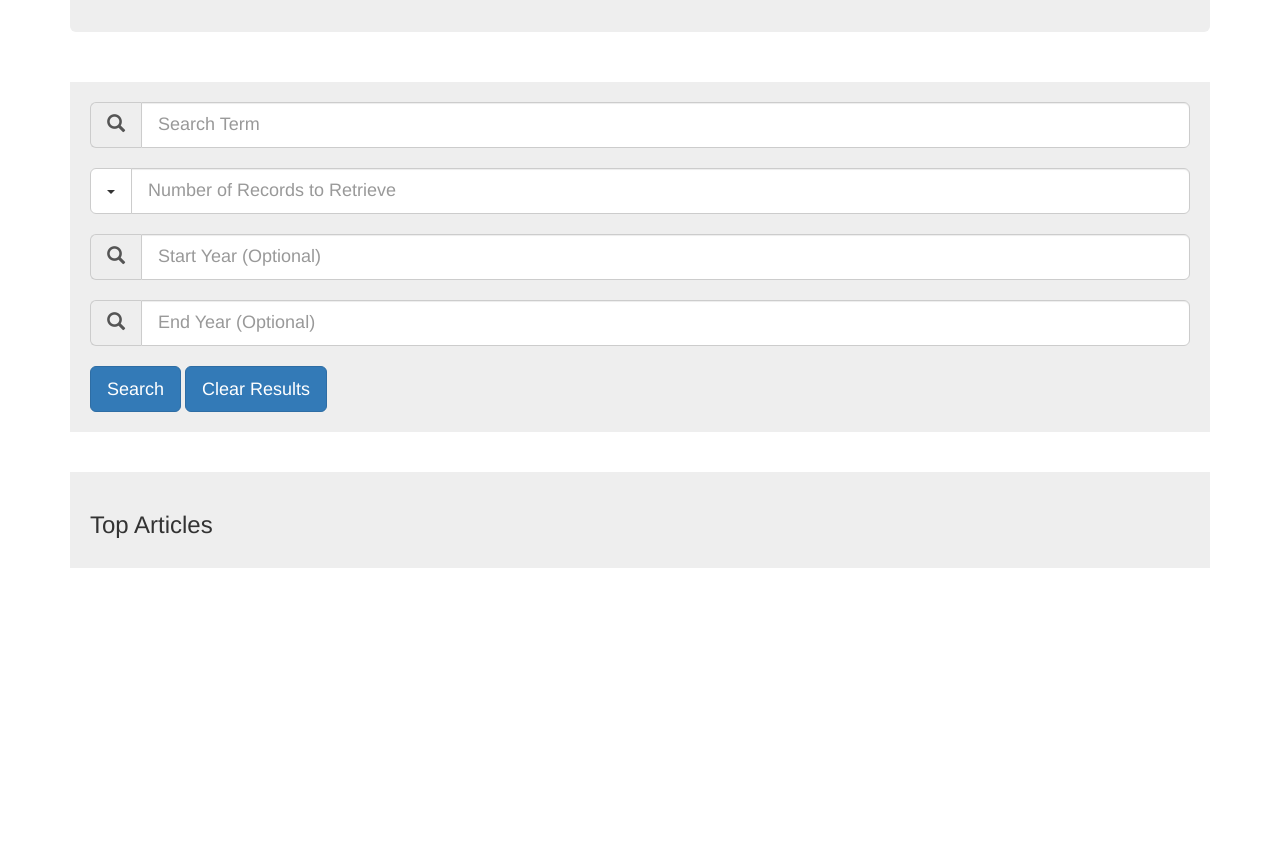
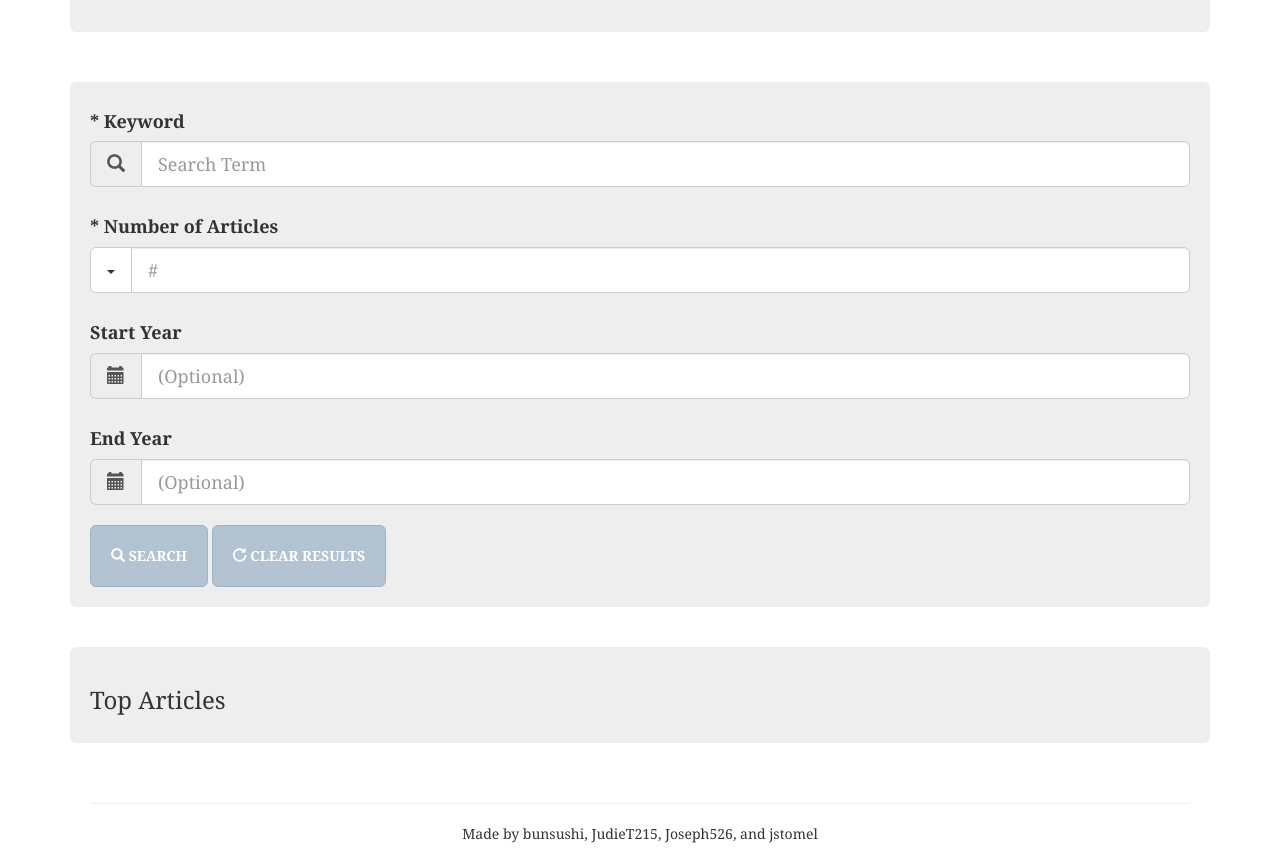
Before and after one commit to Joseph526/NYT-Article-Search, a plain HTML site: page index.html in a window 1280 px wide. Shown: the part 210-1061 px from the top of the page. Before the commit the page ends 800 px from the top, so only its background shows below. Drawn offline with nearby package versions, Linux system fonts and the light colour scheme.

Commit message:
addition CSS styling

```diff
--- a/assets/css/style.css
+++ b/assets/css/style.css
@@ -1,19 +1,67 @@
+/* Main Styles */
+
+body {
+    font-family: "Georgia", serif;
+}
+
 h1 {
     font-family: "Playfair Display", serif;
 }
 
+h4 {
+    font-weight: bold;
+}
+
+li {
+    padding: 10px;
+    text-align: center;
+}
+
+li:hover {
+    background-color: #eee;
+}
+
+/* Header */
 .jumbotron {
     text-align: center;
 }
 
+/* Search form */
 .form {
     background-color: #eee;
     padding: 20px;
     margin: 20px auto;
+    border-radius: 6px;
 }
 
+.dropdown-menu {
+    min-width: 50px;
+}
+
+.btn-form {
+    background-color: #b4c3d1;
+    color: #fff;
+    padding: 20px;
+    border-radius: 6px;
+    font-weight: bold;
+    text-transform: uppercase;
+    border: 1px solid #9fb3c6;
+}
+
+.btn-form:hover {
+    background-color: #9fb3c6;
+}
+
+/* Article Results */
 .article-well {
     background-color: #eee;
     padding: 20px;
     margin: 20px auto;
+    border-radius: 6px;
 }
+
+/* Footer */
+footer {
+    text-align: center;
+    padding: 20px;
+}
--- a/index.html
+++ b/index.html
@@ -38,6 +38,7 @@
         <div class="row">
             <div class="col-md-12">
                 <div class="form">
+                    <h4>* Keyword</h4>
                     <div class="input-group input-group-lg">
                         <span class="input-group-addon" id="sizing-addon1">
                             <span class="glyphicon glyphicon-search"></span>
@@ -45,6 +46,7 @@
                         <input type="text" class="form-control" placeholder="Search Term" aria-describedby="sizing-addon1" id="search-term">
                     </div>
                     <br>
+                    <h4>* Number of Articles</h4>
                     <div class="input-group input-group-lg">
                         <div class="input-group-btn">
                             <button type="button" class="btn btn-default dropdown-toggle" data-toggle="dropdown" aria-haspopup="true" aria-expanded="false">
@@ -56,25 +58,27 @@
                                     <li>10</li>
                                 </ul>
                         </div>
-                            <input type="text" class="form-control" placeholder="Number of Records to Retrieve" aria-label="..." id="records-number">
+                            <input type="text" class="form-control" placeholder="#" aria-label="..." id="records-number">
                         </div>
                         <br>
+                        <h4>Start Year</h4>
                         <div class="input-group input-group-lg">
                             <span class="input-group-addon" id="sizing-addon1">
-                                <span class="glyphicon glyphicon-search"></span>
+                                <span class="glyphicon glyphicon-calendar"></span>
                             </span>
-                            <input type="text" class="form-control" placeholder="Start Year (Optional)" aria-describedby="sizing-addon1" id="start-year">
+                            <input type="text" class="form-control" placeholder="(Optional)" aria-describedby="sizing-addon1" id="start-year">
                         </div>
                         <br>
+                        <h4>End Year</h4>
                         <div class="input-group input-group-lg">
                             <span class="input-group-addon" id="sizing-addon1">
-                                <span class="glyphicon glyphicon-search"></span>
+                                <span class="glyphicon glyphicon-calendar"></span>
                             </span>
-                            <input type="text" class="form-control" placeholder="End Year (Optional)" aria-describedby="sizing-addon1" id="end-year">
+                            <input type="text" class="form-control" placeholder="(Optional)" aria-describedby="sizing-addon1" id="end-year">
                         </div>
                         <br>
-                        <button class="btn btn-primary btn-lg" id="search">Search</button>
-                        <button class="btn btn-primary btn-lg" id="clear-results">Clear Results</button>
+                        <button class="btn-form" id="search"><span class="glyphicon glyphicon-search"></span> Search</button>
+                        <button class="btn-form" id="clear-results"><span class="glyphicon glyphicon-repeat"></span> Clear Results</button>
                     </div> <!-- /.form -->
                 </div> <!-- /.col -->
             </div> <!-- /.row -->
@@ -87,6 +91,12 @@
                     </div>
                 </div>
             </div>
+
+            <footer>
+                <hr>
+                <p>Made by bunsushi, JudieT215, Joseph526, and jstomel</p>
+                <p><i class="fab fa-github"></i> See project on Github</p>
+            </footer>
         </div> <!-- /.container -->
 
 </body>
```
